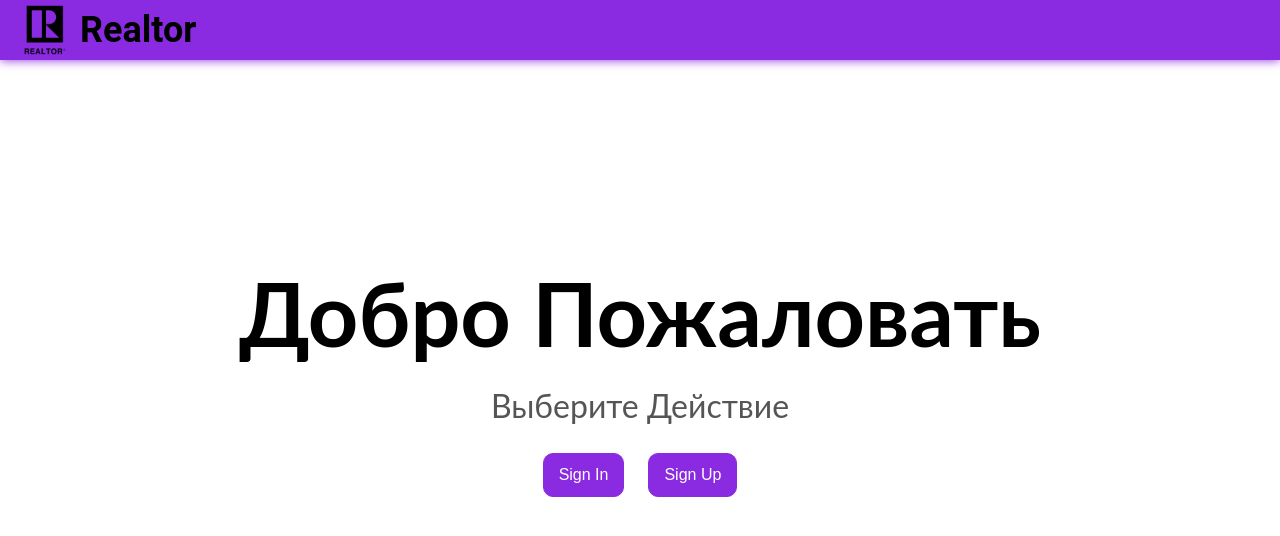
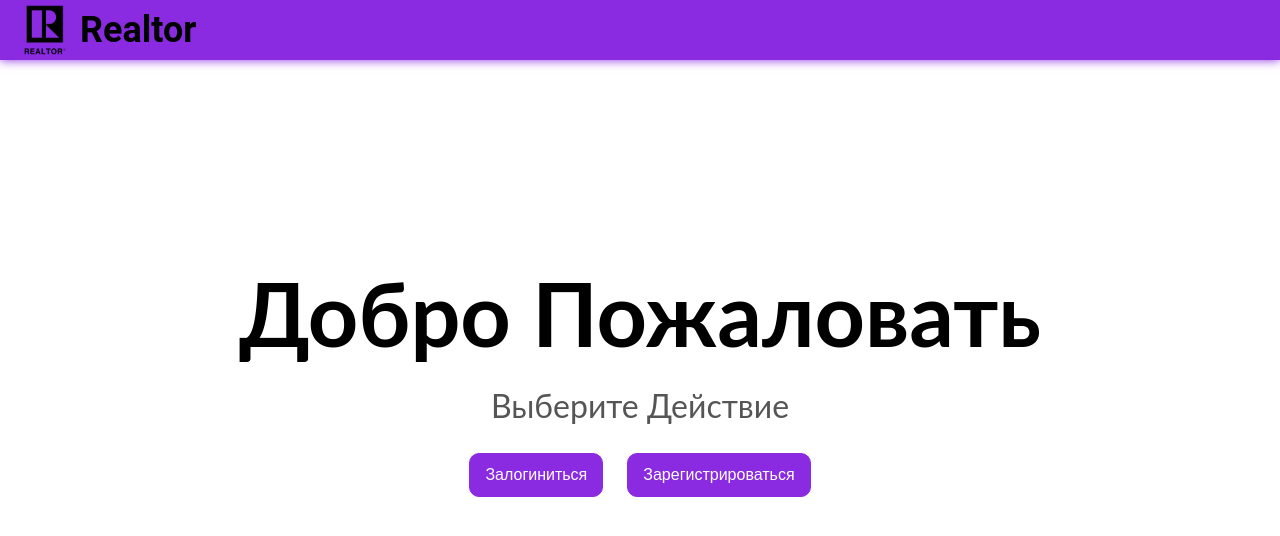
Before and after one commit to Muhammadrashod/Realtor-App, a React (Create React App) app: page / in a window 1280 px wide. Shown: the top 536 px of the page. Built offline with nearby package versions, Linux system fonts and the light colour scheme.

Commit message:
GreetingPage Full

```diff
--- a/src/pages/ForgetPasswordPage/ForgetPasswordPage.style.ts
+++ b/src/pages/ForgetPasswordPage/ForgetPasswordPage.style.ts
@@ -29,6 +29,7 @@ export const StyledForgetPasswordPage = styled.div`
   }
 
   @media (max-width: 530px) {
+    margin-top: 200px;
     width: 100%;
   }
 `;
--- a/src/pages/GreetingPage/GreetingPage.style.ts
+++ b/src/pages/GreetingPage/GreetingPage.style.ts
@@ -74,8 +74,8 @@ export const ButtonContainer = styled.div`
 
 export const LinkButton = styled.button`
   text-decoration: none;
-  padding: 15px 0; /* Adjust vertical padding as needed */
-  width: 150px; /* Set a fixed width for both buttons */
+  padding: 15px 0;
+  width: 150px;
   font-size: 20px;
   border: none;
   cursor: pointer;
--- a/src/pages/GreetingPage/GreetingPage.tsx
+++ b/src/pages/GreetingPage/GreetingPage.tsx
@@ -19,8 +19,8 @@ const GreetingPage: React.FC = () => {
         </TitleContainer>
         <ActionText>Выберите Действие</ActionText>
         <ButtonContainer>
-          <LinkButton path="/login" buttonText="Sign In" />
-          <LinkButton path="/registration" buttonText="Sign Up" />
+          <LinkButton path="/login" buttonText="Залогиниться" />
+          <LinkButton path="/registration" buttonText="Зарегистрироваться" />
         </ButtonContainer>
       </GreetingContainer>
     </>
--- a/src/pages/RegistrationPage/RegistrationPage.style.ts
+++ b/src/pages/RegistrationPage/RegistrationPage.style.ts
@@ -13,6 +13,7 @@ export const StyledRegistrationPage = styled.div`
   padding: 40px;
   opacity: 0;
   animation: fadeIn 1s ease-out forwards;
+  margin-top: -84px;
 
   h1 {
     margin-bottom: 50px;
@@ -30,6 +31,7 @@ export const StyledRegistrationPage = styled.div`
   }
 
   @media (max-width: 530px) {
-    width: 100%;
+    margin-top: 44px;
+    width: 70%;
   }
 `;
```
Also changed, not shown: src/pages/GreetingPage/GreetingHeader/GreetingHeader.style.ts (+7 -7 lines).
